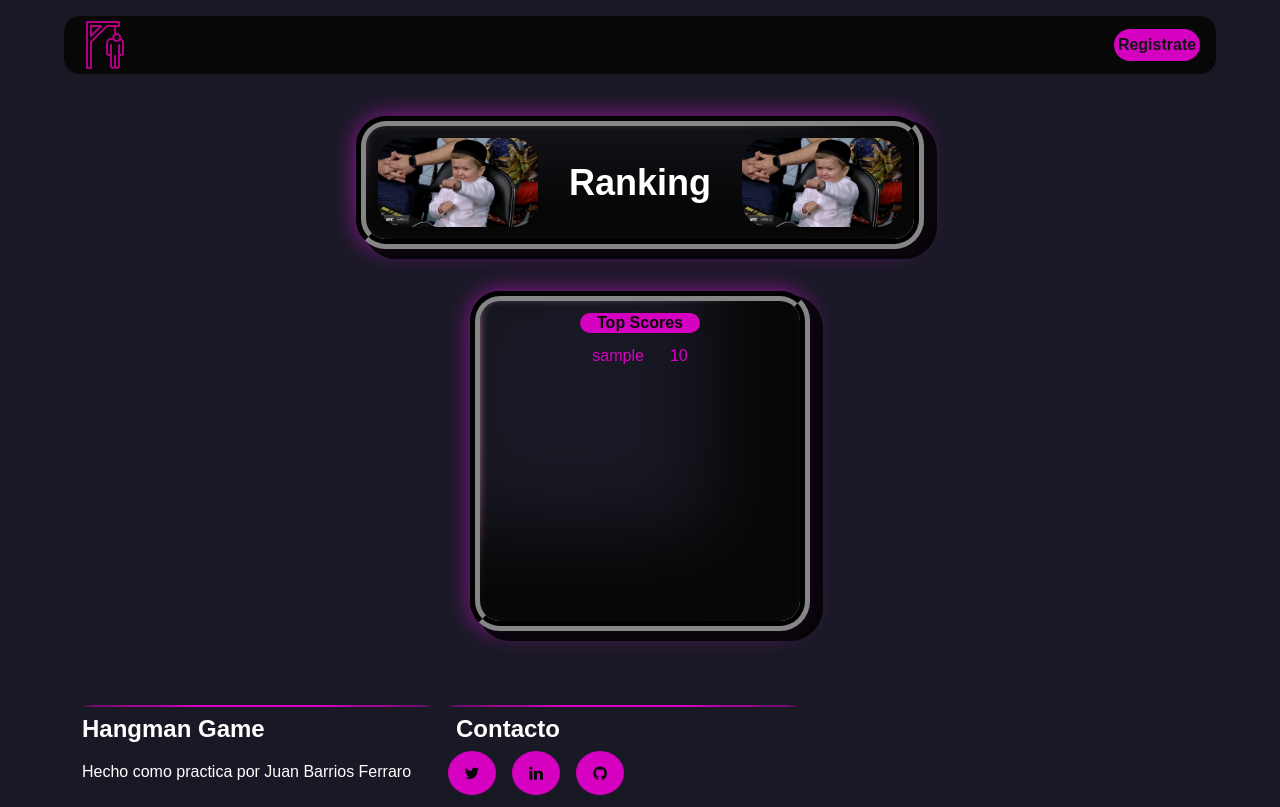
After one commit to JuanFerraro/Practice-HangmanGame, a FastAPI app: page /game/ranking/ in a window 1280 px wide. The commit adds this page. Run offline with FastAPI, Linux system fonts and the light colour scheme; a database or web service that is not in the repository returns one stand-in record (values such as "Sample title"); some web fonts are replaced.

Commit message:
Added ranking template and styles, modified routers 👾

```diff
--- a/public/static/css/style.css
+++ b/public/static/css/style.css
@@ -53,7 +53,8 @@ body{
     height: 300px;
     display: flex;
     flex-direction: column;
-    justify-content: center;
+    justify-content: flex-start;
+    align-items: center;
     align-items: center;
     row-gap: 16px;
     column-gap: 10px;
@@ -551,3 +552,33 @@ footer{
     flex-direction: row;
     column-gap: 16px;
 }
+
+/* ************************************************************************** */
+/* ************************************************************************** */
+/* ************************************************************************** */
+/* Ranking Styles */
+
+.gif{
+    width: 160px;
+    object-fit: contain;
+    border-radius: 25px;
+}
+
+table {
+    width: auto;
+    object-fit: contain;
+}
+
+th{
+    text-align: center;
+    background-color:#D600C0;
+    color: #080707;
+    border-radius: 16px;
+}
+
+td{
+    color:#D600C0;
+    padding: 12px;
+    border-width: 4px;
+    border-bottom-color: #D600C0;
+}
--- a/public/templates/index.html
+++ b/public/templates/index.html
@@ -45,8 +45,8 @@
         <form class="new-game" action="/">
           <input type="submit" value="Reglas" />
         </form>
-        <form class="new-game" action="/">
-          <input type="submit" value="About" />
+        <form class="new-game" action="/game/ranking/" method="GET">
+          <input type="submit" value="Ranking" />
         </form>
         <div class="socials">
           <a href="https://github.com/JuanFerraro/Practice-HangmanGame" class="fa fa-github"></a>
--- /dev/null
+++ b/public/templates/ranking.html
@@ -0,0 +1,49 @@
+<!DOCTYPE html>
+<html lang="en">
+  <head>
+    <meta charset="UTF-8" />
+    <meta name="viewport" content="width=device-width, initial-scale=1.0" />
+    <title>Hangman Game</title>
+    <!-- Add icon library -->
+    <link
+      rel="stylesheet"
+      href="https://cdnjs.cloudflare.com/ajax/libs/font-awesome/4.7.0/css/font-awesome.min.css"
+    />
+    <!-- Add fonts library -->
+    <link
+      href="https://api.fontshare.com/v2/css?f[]=satoshi@500,400&f[]=general-sans@400&display=swap"
+      rel="stylesheet"
+    />
+    <!-- My CSS -->
+    <link rel="stylesheet" href="/static/css/style.css" />
+  </head>
+
+  <header>{% include 'nav-bar.html' %}</header>
+
+  <body>
+    <section class="myContainer">
+      {% if message %} {% include 'message.html' %} {% endif %}
+
+      <div class="box-title">
+        <img class="gif" src="/static/img/hasbulla.gif" alt="" />
+        <h2>Ranking</h2>
+        <img class="gif" src="/static/img/hasbulla.gif" alt="" />
+      </div>
+      <div class="box-item">
+        <table>
+            <th colspan="2">Top Scores</th>
+            {% for user in top_users %}
+                <tr>
+                    <td>{{user.user_name}}</td>
+                    <td>{{user.max_score}}</td>
+                </tr>
+            {% endfor %}
+        </table>
+      </div>
+    </section>
+    <!-- Script -->
+    <script src="/static/js/utils.js"></script>
+  </body>
+
+  <footer>{% include 'footer.html' %}</footer>
+</html>
```
Also changed, not shown: routers/games.py (+19 -2 lines), utils/utils.py (+6 -1 lines), public/static/img/hasbulla.gif (added).
